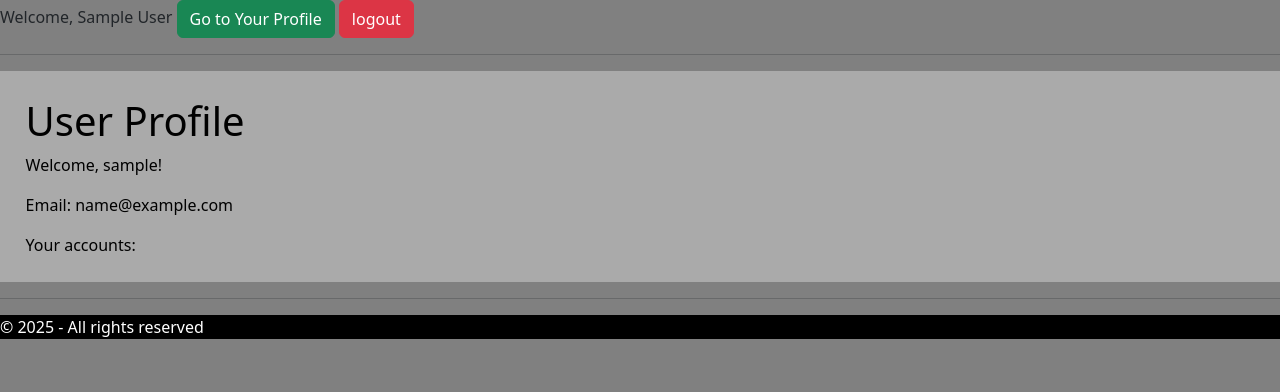
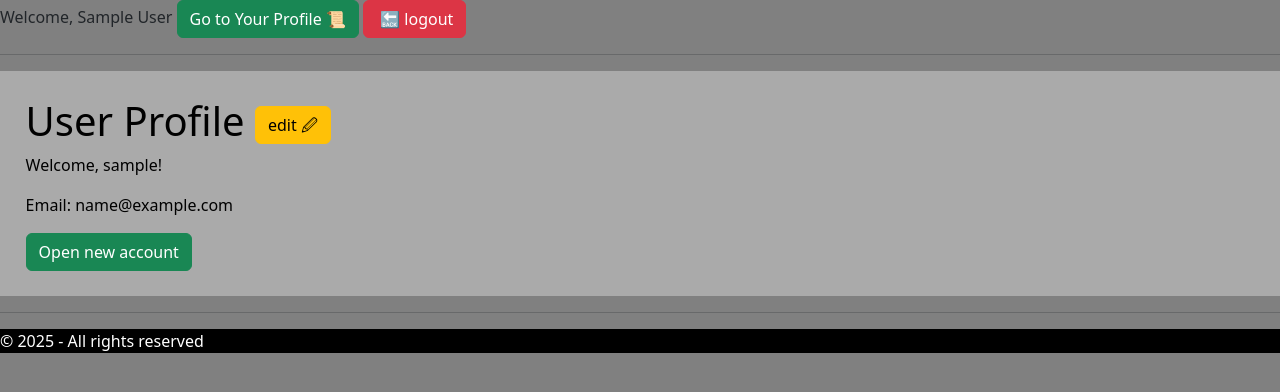
Before and after one commit to M-Pidlisnyi/finance-cabinet, a Django app: page /auth/profile/ in a window 1280 px wide. Shown: the top 392 px of the page. Run offline with Django 5.2, Linux system fonts and the light colour scheme; the visitor is signed in with stand-in values (Sample User, id 1); data that the repository does not hold is empty.

Commit message:
small ui fixes. added two links in profile page

```diff
--- a/registration/urls.py
+++ b/registration/urls.py
@@ -1,8 +1,11 @@
 from django.urls import path
 from django.views.generic import TemplateView
+from django.http import HttpResponseNotFound
 from .views import SignupView
 
 urlpatterns = [
     path('signup/', SignupView.as_view(), name='signup'),
     path('profile/', TemplateView.as_view(template_name='registration/profile.html'), name='profile'),
+    path('profile/edit/<int:pk>', lambda req, pk: HttpResponseNotFound(content="not implemented"), name='profile-edit' ),
+    path('account/open/', lambda req: HttpResponseNotFound(content="not implemented"), name='finacc-open' )
 ]
--- a/templates/base.html
+++ b/templates/base.html
@@ -14,8 +14,8 @@
         {% if user.is_authenticated%}
         <div class="welcome-text">
             <span>Welcome, {{user.first_name}} {{user.last_name}}</span>
-            <a href="{% url 'profile' %}" class="btn btn-success">Go to Your Profile</a>
-            <form action="{% url 'logout' %}" method="post">{%csrf_token%}<input type="submit" value="logout" class="btn btn-danger"></form>
+            <a href="{% url 'profile' %}" class="btn btn-success">Go to Your Profile &#128220</a>
+            <form action="{% url 'logout' %}" method="post">{%csrf_token%}<input type="submit" value=" &#128281 logout" class="btn btn-danger"></form>
         </div>
 
         {% else %}
--- a/templates/registration/profile.html
+++ b/templates/registration/profile.html
@@ -1,12 +1,19 @@
 {% extends "base.html" %}
 
 {% block content %}
-<h1>User Profile</h1>
+<h1>User Profile
+    <a class="btn btn-warning" href="{% url 'profile-edit' user.id%}">
+        edit &#128393
+    </a>
+</h1>
 <p>Welcome, {{ user.username }}!</p>
 <p>Email: {{ user.email }}</p>
-Your accounts:
-{% for acc in user.accounts.all %}
-    <p>{{acc.id}}</p>
-{% endfor %}
-<!-- Add more user profile details as needed -->
+{% if user.accounts.exists %}
+    Your accounts:
+    {% for acc in user.accounts.all %}
+        <p>{{acc.id}}</p>
+    {% endfor %}
+{% endif %}
+<a href="{% url 'finacc-open' %}" class="btn btn-success">Open new account</a>
+
 {% endblock %}
```
Also changed, not shown: registration/views.py (+6 -4 lines).
